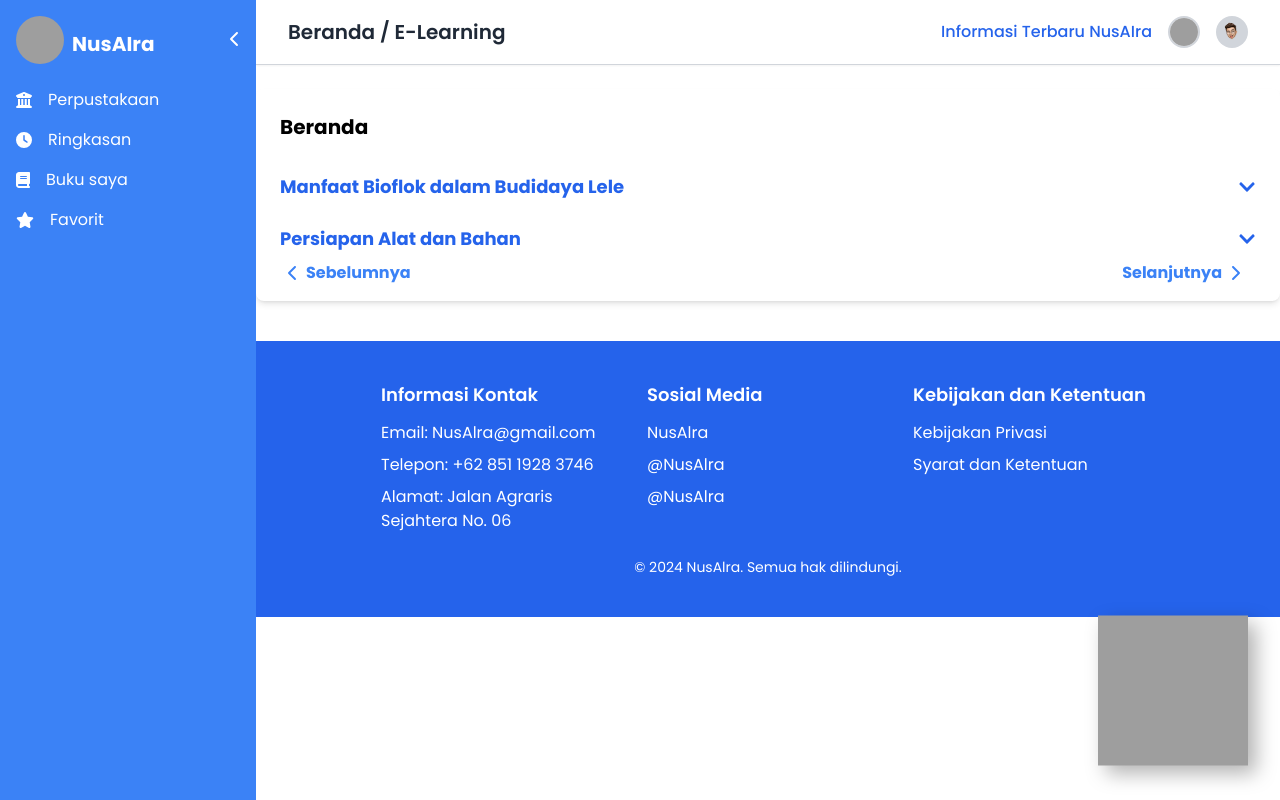
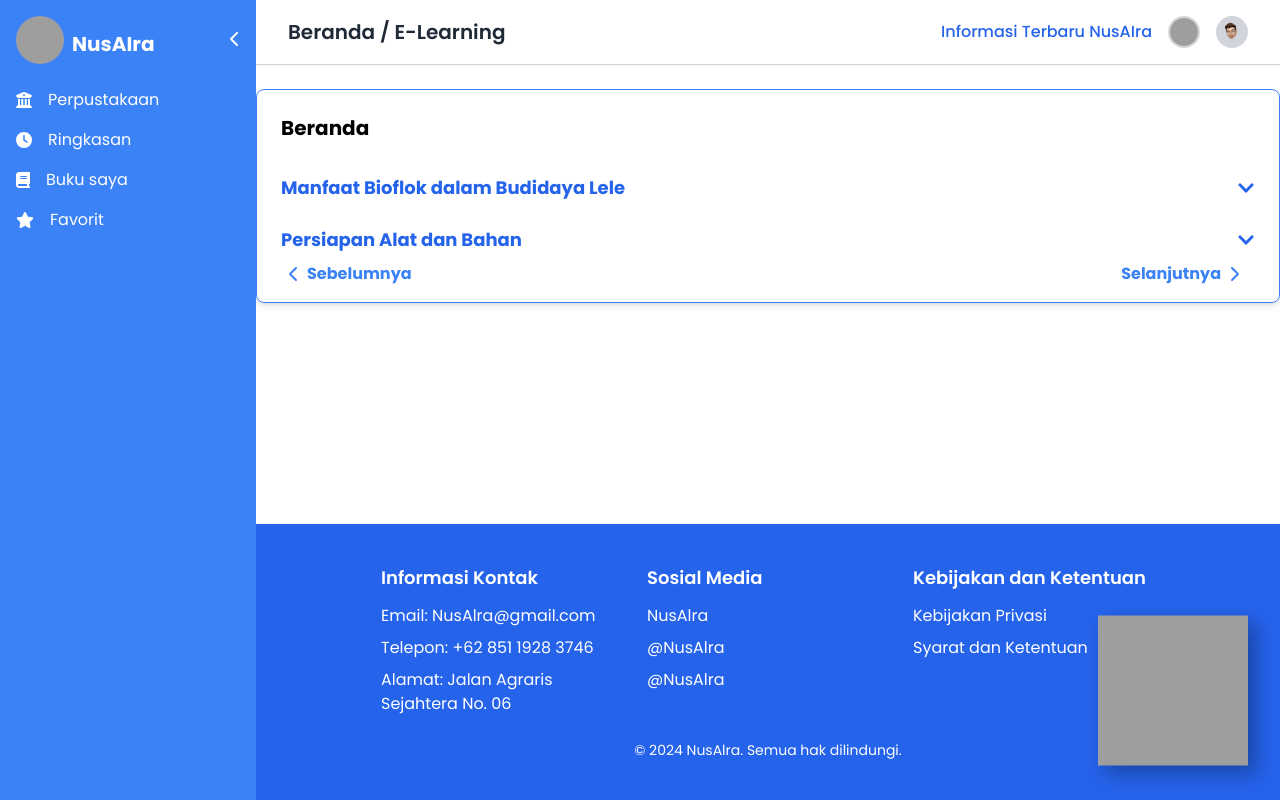
Before and after one commit to praditus343/Nusaira, a React (Vite) app in the folder frontend/: page /Home2Learning in a window 1280 px wide. Built offline with nearby package versions, Linux system fonts and the light colour scheme; grey boxes are pictures that could not be loaded.

Commit message:
revisi page beranda dan ringkasan

```diff
--- a/frontend/src/page/Home2Learning.jsx
+++ b/frontend/src/page/Home2Learning.jsx
@@ -25,7 +25,7 @@ function Home2() {
   return (
     <>
       <Header />
-      <div className="max-w-7xl mx-auto p-6 bg-white rounded-lg shadow-md mt-6 relative">
+      <div className="max-w-7xl mx-auto p-6 rounded-lg shadow-md mt-6 relative border border-blue-500">
         <div className="flex justify-between items-center mb-6 ">
           <h1 className="text-xl font-bold mb-2">Beranda</h1>
         </div>
@@ -83,14 +83,14 @@ function Home2() {
 
 function Home2Learning() {
   return (
-    <div className="flex h-screen">
+    <div className="flex h-screen"> {/* Menggunakan flex untuk memastikan sidebar tetap ada */}
       <ElearningSidebar />
-      <div className="flex-1 overflow-auto">
-        <Home2 />
-        <AIFloatingButton />
-        <div className="mt-10">
-          <Footer />
+      <div className="flex-1 flex flex-col"> {/* Konten utama akan menjadi kolom dengan scrollable area */}
+        <div className="flex-1 overflow-auto">
+          <Home2 />
+          <AIFloatingButton />
         </div>
+        <Footer className="mt-auto" /> {/* Footer tetap di bawah dengan margin-top auto */}
       </div>
     </div>
   );
--- a/frontend/src/page/HomeLearning.jsx
+++ b/frontend/src/page/HomeLearning.jsx
@@ -27,7 +27,8 @@ function Home1() {
   return (
     <>
       <Header />
-      <div className="max-w-7xl mx-auto p-6 bg-white rounded-lg shadow-md mt-6 relative">
+      <div className="flex-1 px-6 bg-white">
+        <div className="max-w-7xl mx-auto p-6 rounded-lg shadow-md mt-6 relative border border-blue-500">
           <div className="flex justify-between items-center mb-6 ">
             <h1 className="text-xl font-bold mb-2">
               Beranda
@@ -136,10 +137,11 @@ function Home1() {
           </section>
 
           {/* Tombol Selanjutnya */}
-        <div className="absolute bottom-1 left-4">
-          <Link to="/Home2Learning" className="text-blue-500 font-bold flex items-center">
+          <div className="absolute bottom-4 left-4 flex justify-between w-full px-4">
+            <Link to="/Home2Learning" className="text-blue-500 font-bold flex items-center mr-10">
               Selanjutnya <FontAwesomeIcon icon={faChevronRight} className="ml-2" />
             </Link>
+          </div>
         </div>
       </div>
     </>
@@ -148,14 +150,12 @@ function Home1() {
 
 function HomeLearning() {
   return (
-    <div className="flex h-screen">
+    <div className="flex min-h-screen">
       <ElearningSidebar />
-      <div className="flex-1 overflow-auto">
+      <div className="flex-1 flex flex-col">
         <Home1 />
         <AIFloatingButton />
-        <div className="mt-10">
         <Footer />
-        </div>
       </div>
     </div>
   );
--- a/frontend/src/page/RingkasanLearning.jsx
+++ b/frontend/src/page/RingkasanLearning.jsx
@@ -75,7 +75,7 @@ function Dashboard() {
   return (
     <>
       <Header />
-      <div className="bg-gray-100 p-6 font-sans">
+      <div className="bg-white-100 p-6 font-sans">
         {/* Top Section with Icons */}
         <div className="grid grid-cols-4 gap-4 text-center mb-6">
           <div className="p-4 bg-white rounded-lg shadow flex flex-col items-center">
@@ -170,7 +170,7 @@ function Dashboard() {
 
 function RingkasanLearning() {
   return (
-    <div className="flex h-screen">
+    <div className="flex min-h-screen">
       <ElearningSidebar />
       <div className="flex-1 overflow-auto">
         <Dashboard />
```
Lines whose indentation alone changed are shown as unchanged.
